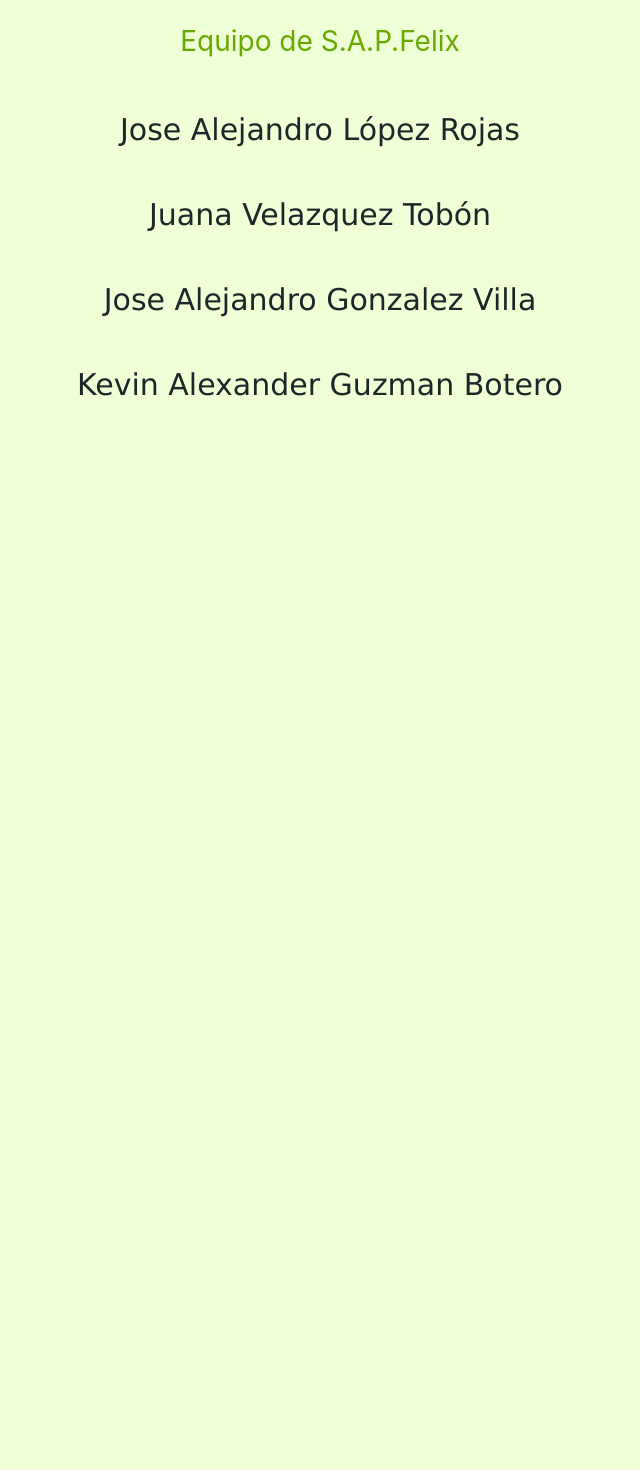
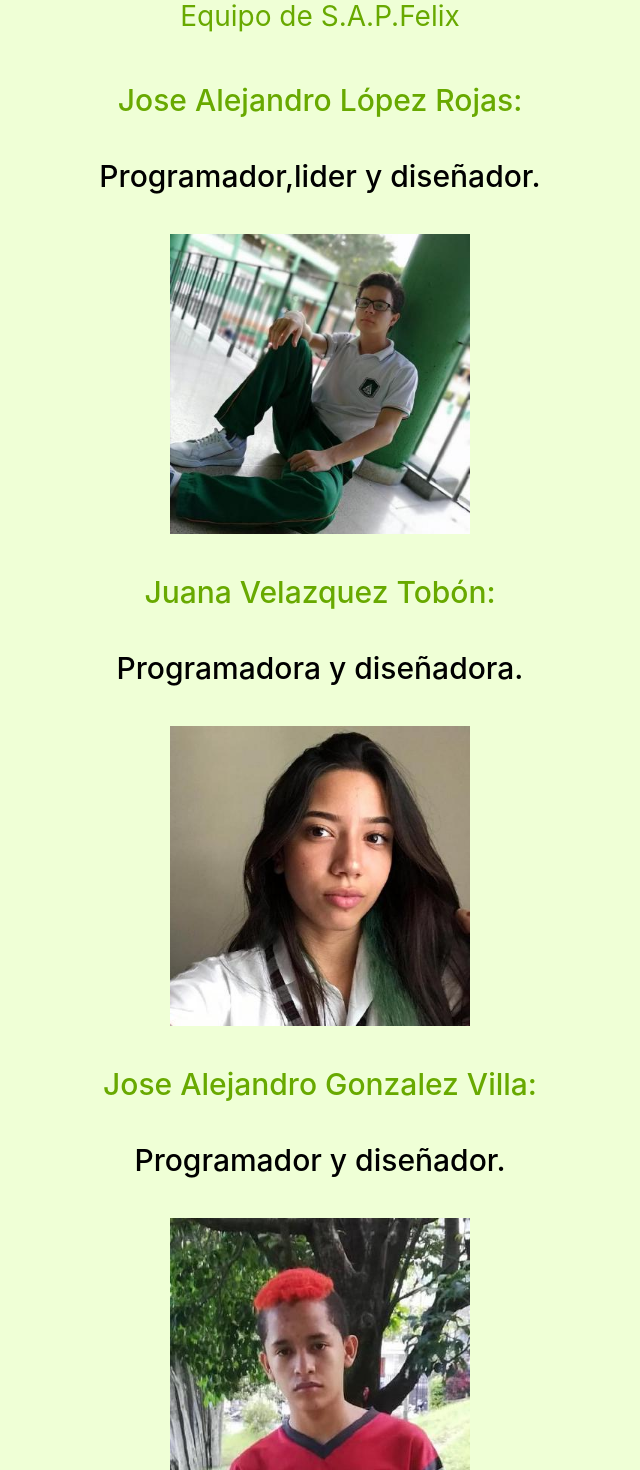
Before and after one commit to Missalejolo/equipo2_fbm_ppi2020, a React (Create React App) app in the folder frontend/: page /quienes in a window 1280 px wide. Shown: the top 1470 px of the page, without its empty margins (320-960 px from the left). Before the commit the page ends 800 px from the top, so only its background shows below. Built offline with nearby package versions, Linux system fonts and the light colour scheme.

Commit message:
Pagina de Quienes.js ya finalizada

```diff
--- a/frontend/src/App.js
+++ b/frontend/src/App.js
@@ -1,7 +1,7 @@
 import React from 'react';
 import { Route, BrowserRouter, Switch } from 'react-router-dom';
 import Home from './pages/Home';
-import Iniciosesion from './pages/Iniciosesion';
+import Iniciosesion from './pages/iniciosesion';
 import Quienes from './pages/Quienes';
 import Registro from './pages/Registro';
 
--- a/frontend/src/pages/Quienes.js
+++ b/frontend/src/pages/Quienes.js
@@ -1,18 +1,28 @@
+
+
 import React, { Component } from 'react';
 import '../styles/styles.css';
-
+import Jose from "../imagenes/Jose.jpg";
+import JoseA from "../imagenes/JoseA.jpg";
+import Juana from "../imagenes/Juana.jpg";
+import Kevin from "../imagenes/Kevin.jpg";
 class Login extends Component {
 
     render() {
         return (
           <>
-  <div className="quienes">
-    <h1 className="h3 mb-5 font-weight-normal text-center ">Equipo de S.A.P.Felix</h1>
-    <p className="integrantes">Jose Alejandro López Rojas</p>
-    <p className="integrantes">Juana Velazquez Tobón</p>
-    <p className="integrantes">Jose Alejandro Gonzalez Villa</p>
-    <p className="integrantes">Kevin Alexander Guzman Botero</p>
-  </div>
+            <h1 className="h3 mb-5 font-weight-normal text-center ">Equipo de S.A.P.Felix</h1>
+
+            <h2>Jose Alejandro López Rojas:<h3>Programador,lider y diseñador.</h3></h2>
+    <div className="integrantes"><img className ="img"src= {Jose}width="300" height="300"align="center"/></div>
+            <h2>Juana Velazquez Tobón:<h3>Programadora y diseñadora.</h3></h2>
+    <div className="integrantes"><img className ="img"src= {Juana}width="300" height="300"align="center"/></div>
+            <h2>Jose Alejandro Gonzalez Villa:<h3>Programador y diseñador.</h3></h2>
+    <div className="integrantes"><img className ="img"src= {JoseA}width="300" height="300"align="center"/></div>
+            <h2>Kevin Alexander Guzman Botero:<h3>Programador y diseñador.</h3></h2>
+    <div className="integrantes"><img className ="img"src={Kevin}width="300" height="280"align="center"/></div>
+
+
 </>
 
           );
--- a/frontend/src/styles/styles.css
+++ b/frontend/src/styles/styles.css
@@ -5,9 +5,20 @@ body {
   h1 {
     color: #68A900;
     text-align: center;
+  }h2{
+    color: #68A900;
+    text-align:Center;
+    margin-top: 40px;
+    font-size: 30px;
+
   }
-
-  p {
+  h3{
+    color: black;
+    text-align: center;
+    margin-top: 40px;
+    font-size: 30px;
+  }
+  .p {
     font-family: verdana;
     font-size: 20px;
   }
@@ -15,11 +26,14 @@ body {
   .photo{
     height: 200px;
     margin-bottom: 2%;
-
   }.quienes{
     font-size: 50px;
     text-align: center;
-    margin-top: 25px;
+    margin-top: 50px;
+    display:flex;
+    background:white;
+    padding:5px;
+
   }.equipo{
     text-align: center;
     font-size: 40px;
@@ -28,6 +42,7 @@ body {
     text-align: center;
     margin-top: 40px;
     font-size: 30px;
+    margin-bottom: 2%;
   }.acerca{
     position:absolute;
     bottom:5px;
```
Also changed, not shown: frontend/src/imagenes/Kevin.jpg (added).
